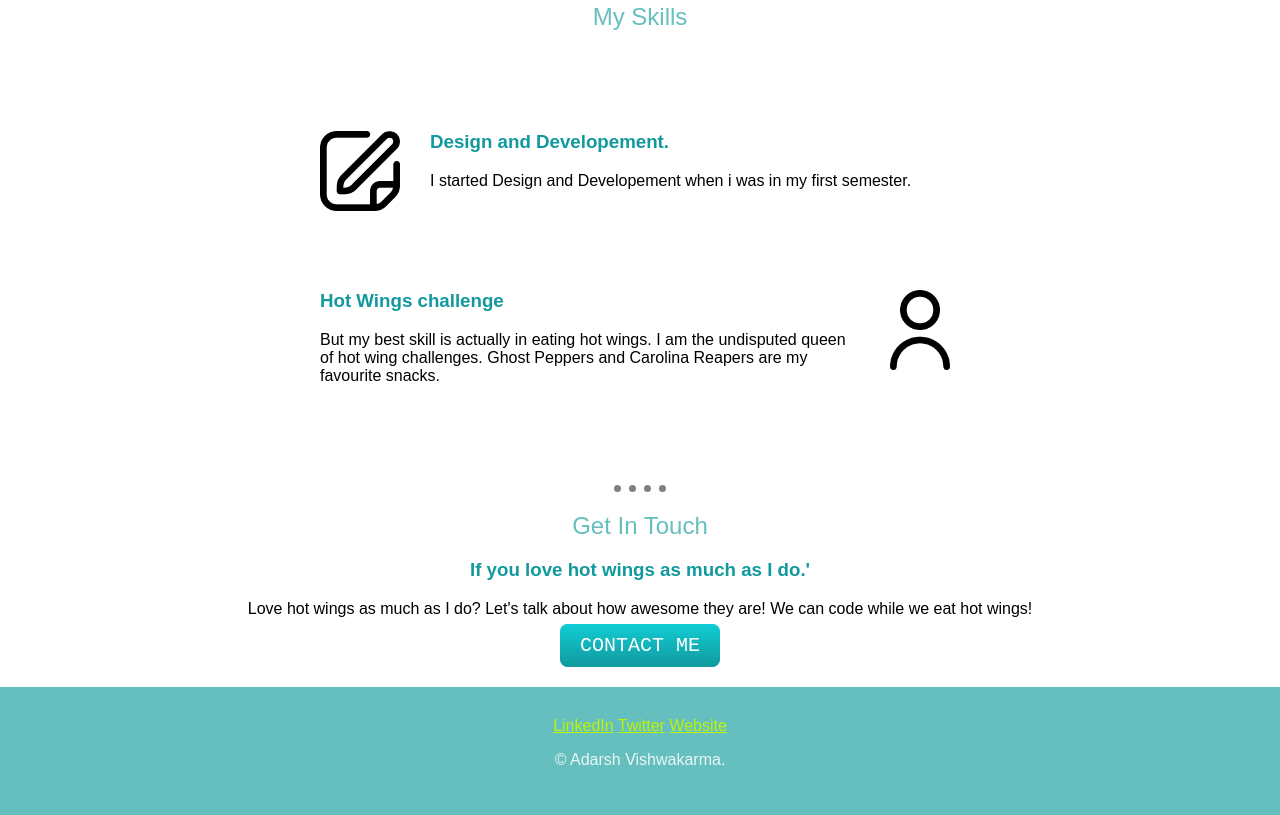
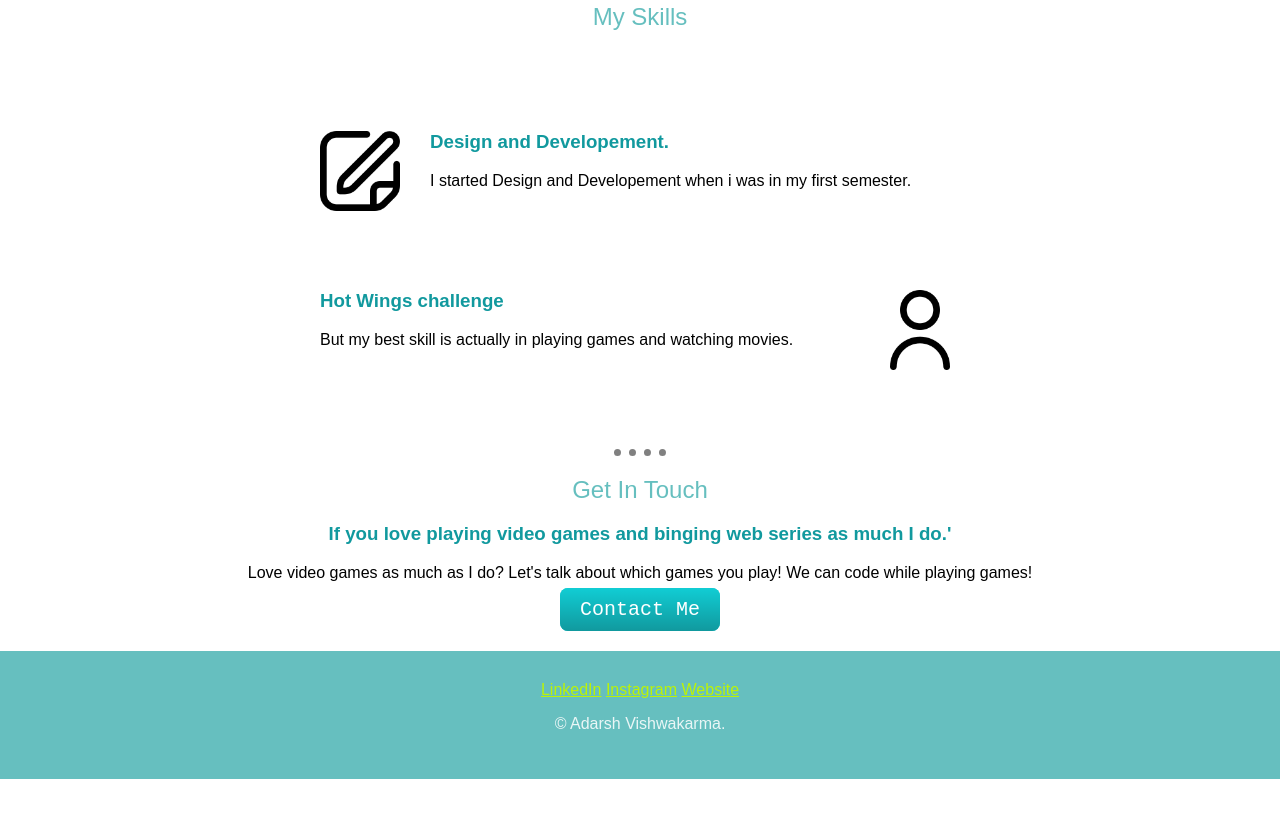
Before and after one commit to adarshx01/My-Website, a plain HTML site: page index.html in a window 1280 px wide. Shown: the part 1203-2018 px from the top of the page. After the commit the page ends 1982 px from the top, so only its background shows below. Drawn offline with Linux system fonts and the light colour scheme.

Commit message:
Update index.html
Updated Paragraphs and the urls

```diff
--- a/index.html
+++ b/index.html
@@ -33,26 +33,24 @@
           <div class="skill-row">
             <img class="skillrowimage2" src="3917688.png" alt="">
             <h3 class="skillrow_h3">Hot Wings challenge</h3>
-            <p class="skillrow_p">But my best skill is actually in eating hot wings. I am the
-              undisputed queen of hot wing challenges. Ghost Peppers and
-              Carolina Reapers are my favourite snacks.</p>
+            <p class="skillrow_p">But my best skill is actually in playing games and watching movies.</p>
           </div>
         </div>
         <hr>
         <div class="contact-me">
           <h2>Get In Touch</h2>
-          <h3>If you love hot wings as much as I do.'</h3>
-          <p>Love hot wings as much as I do? Let's talk about how awesome they are!
-            We can code while we eat hot wings!</p>
-          <a class="btn" href="mailto:vish.adarsh01@email.com">CONTACT ME</a>
+          <h3>If you love playing video games and binging web series as much I do.'</h3>
+          <p>Love video games as much as I do? Let's talk about which games you play!
+            We can code while playing games!</p>
+          <a class="btn" href="mailto:vish.adarsh01@email.com">Contact Me</a>
         </div>
       </div>
 
 
       <div class="bottom-container">
         <a class="footer-link" href="https://www.linkedin.com/in/adarsh-vishwakarma-6670b3208">LinkedIn</a>
-        <a class="footer-link" href="https://twitter.com/">Twitter</a>
-        <a class="footer-link" href="https://www.appbrewery.co/">Website</a>
+        <a class="footer-link" href="instagram.com/adapix/">Instagram</a>
+        <a class="footer-link" href="https://www.youtube.com/@techorbin/">Website</a>
         <p class="lastparacopyright">© Adarsh Vishwakarma.</p>
       </div>
 
```
